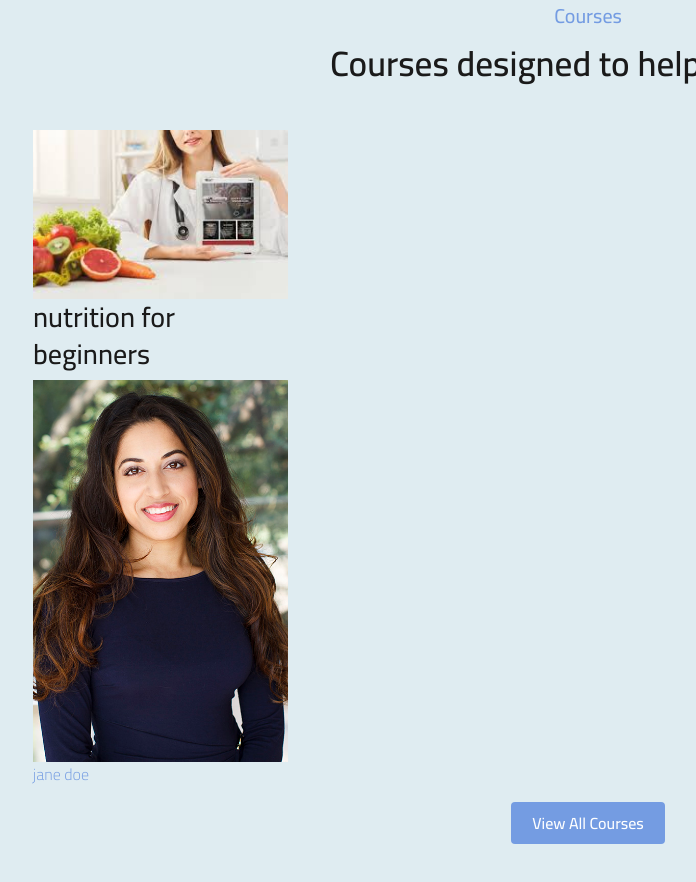
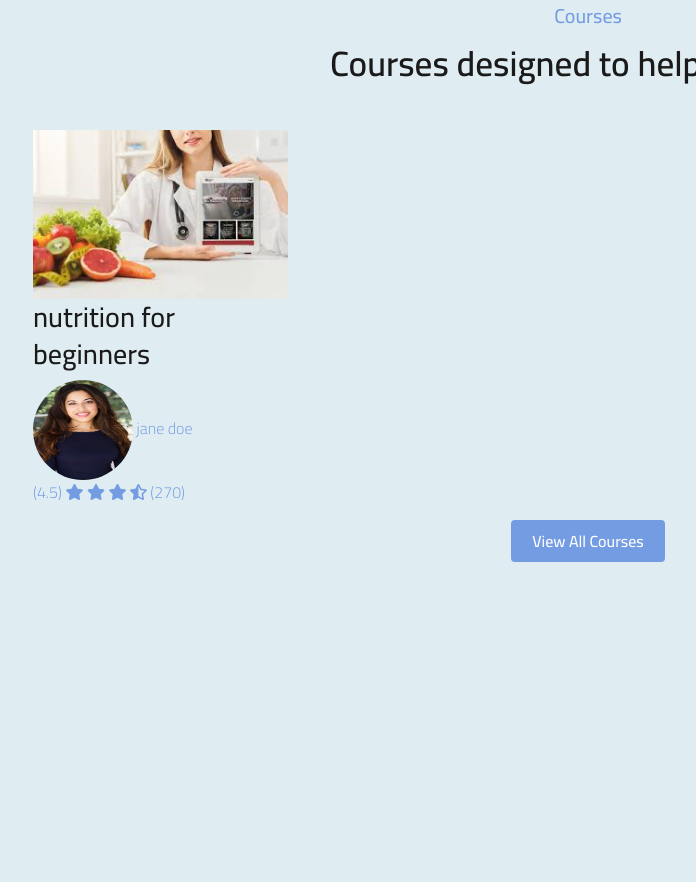
Before and after one commit to Cialysse/NutritionSite, a plain HTML site: page index.html in a window 1280 px wide. Shown: the part 927-1809 px from the top of the page, without its empty margins (52-748 px from the left). After the commit the page ends 1573 px from the top, so only its background shows below. Drawn offline with Linux system fonts and the light colour scheme.

Commit message:
fixed instructor issue

```diff
--- a/css/style.css
+++ b/css/style.css
@@ -337,6 +337,12 @@ h1,h2,h3,h4,h5,h6 {
     color: var(--sugar-tooth);
 }
 
+.instructor-img {
+    height: 100px;
+    width: 100px;
+    border-radius: 50%;
+}
+
 /* ----------------------------
 21. =courses section
  -------------------------- */
--- a/index.html
+++ b/index.html
@@ -135,10 +135,19 @@
                                     </div>
                                     <h3 class="title">nutrition for beginners</h3>
                                     <div class="instructor">
-                                        <img src="img/instructors/instructor1.jpeg" alt="instructor img">
+                                        <img src="img/instructors/instructor1.jpeg" alt="instructor img" class="instructor-img">
                                         <span class="instructor-name">jane doe</span>
                                     </div>
-                                    <div class="rating"></div>
+                                    <div class="rating">
+                                        <span class="average-rating">(4.5)</span>
+                                        <span class="average-stars">
+                                            <i class="fas fa-star"></i>
+                                            <i class="fas fa-star"></i>
+                                            <i class="fas fa-star"></i>
+                                            <i class="fas fa-star-half-alt"></i>
+                                        </span>
+                                        <span class="reviews">(270)</span>
+                                    </div>
                                     <div class="price"></div>
                                 </div>
                             </a>
```
